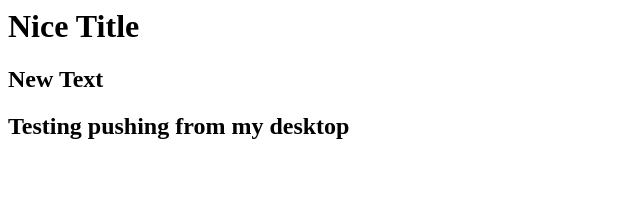
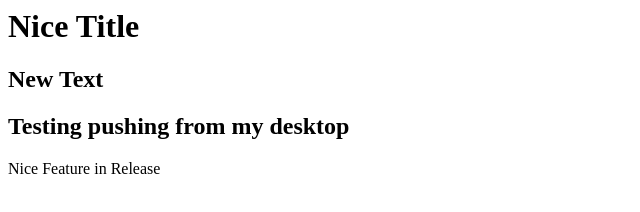
Before and after one commit to MisterMikeTee/gitcourse, a plain HTML site: page index.html in a window 1280 px wide. Shown: the whole page, without its empty margins (0-640 px from the left). Drawn offline with Linux system fonts and the light colour scheme.

Commit message:
testing release

```diff
--- a/index.html
+++ b/index.html
@@ -3,3 +3,5 @@
 <h2>New Text</h2>
 
 <h2>Testing pushing from my desktop</h2>
+
+<a>Nice Feature in Release</a>
```
